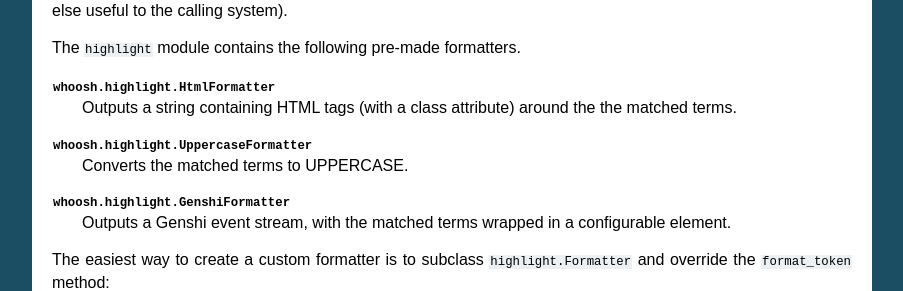
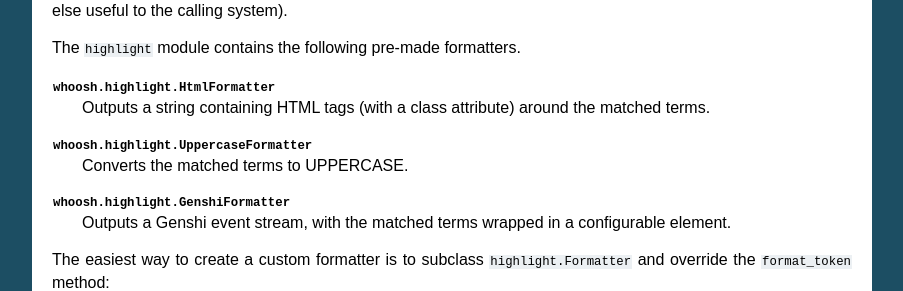
Before and after one commit to dex4er/whoosh, a Sphinx documentation site: the page built from docs/source/highlight.rst, in a window 1280 px wide and 900 px high, scrolled down 3533 px. Shown: the part 161-452 px from the top of the window, without its empty margins (198-1101 px from the left). Built offline with Sphinx 7.4.7, drawn with Linux system fonts in a browser that asks for light colours.

Commit message:
fix some typos in the docs

```diff
--- a/docs/source/api/query.rst
+++ b/docs/source/api/query.rst
@@ -10,7 +10,7 @@ into query objects.
 Base classes
 ============
 
-The following abstract base classes are subclassed to create the the "real"
+The following abstract base classes are subclassed to create the "real"
 query operations.
 
 .. autoclass:: Query
--- a/docs/source/highlight.rst
+++ b/docs/source/highlight.rst
@@ -226,7 +226,7 @@ The ``highlight`` module contains the following pre-made formatters.
 
 :class:`whoosh.highlight.HtmlFormatter`
     Outputs a string containing HTML tags (with a class attribute)
-    around the the matched terms.
+    around the matched terms.
 
 :class:`whoosh.highlight.UppercaseFormatter`
     Converts the matched terms to UPPERCASE.
--- a/docs/source/releases/2_0.rst
+++ b/docs/source/releases/2_0.rst
@@ -15,7 +15,7 @@ Whoosh 2.4
 
 * Rewrote the Directed Acyclic Word Graph implementation (used in spell
   checking) to be faster and more space-efficient. Word graph files created by
-  previous versions will be ignored, meaning that spell checking may becomes
+  previous versions will be ignored, meaning that spell checking may become
   slower unless/until you replace the old segments (for example, by
   optimizing).
 
```
